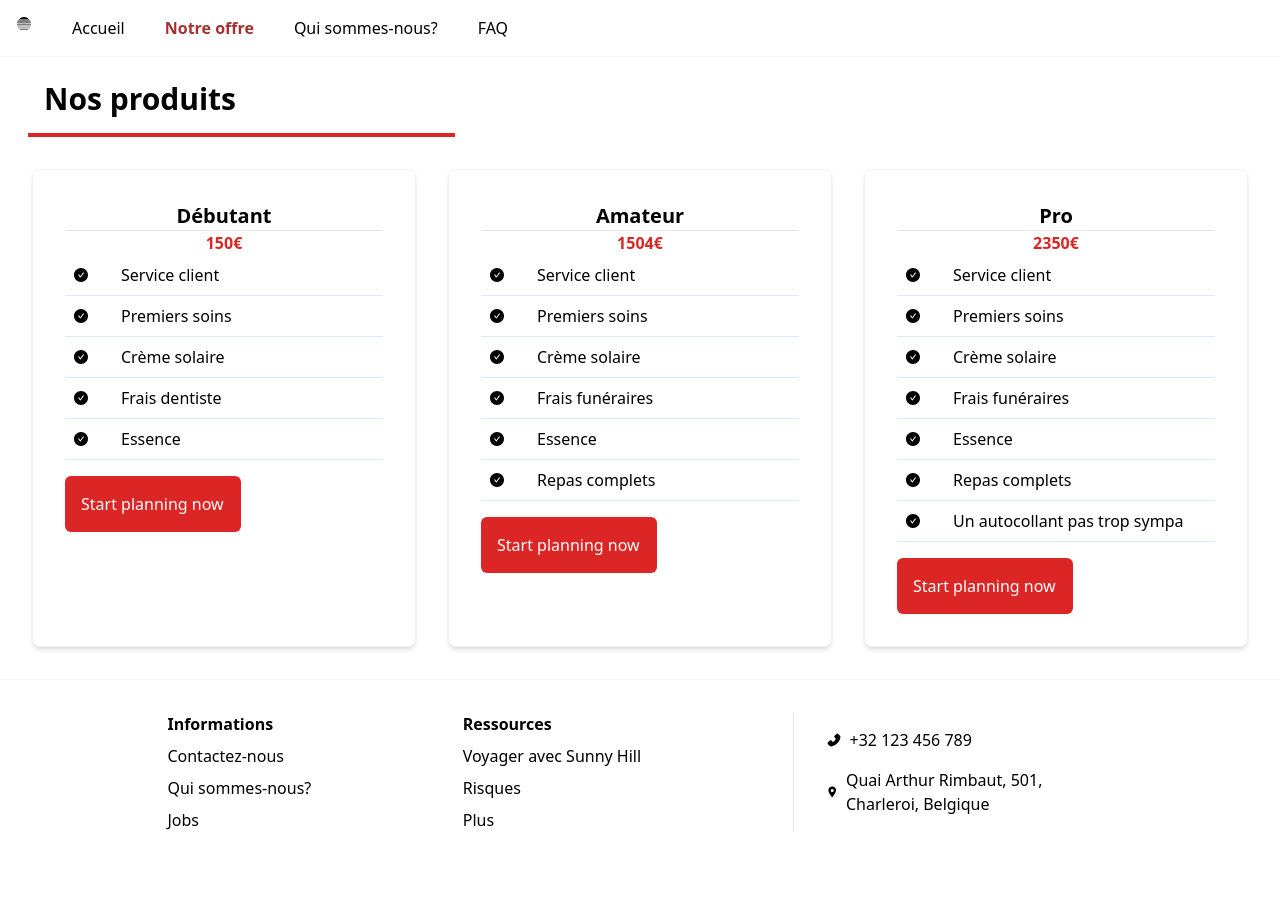
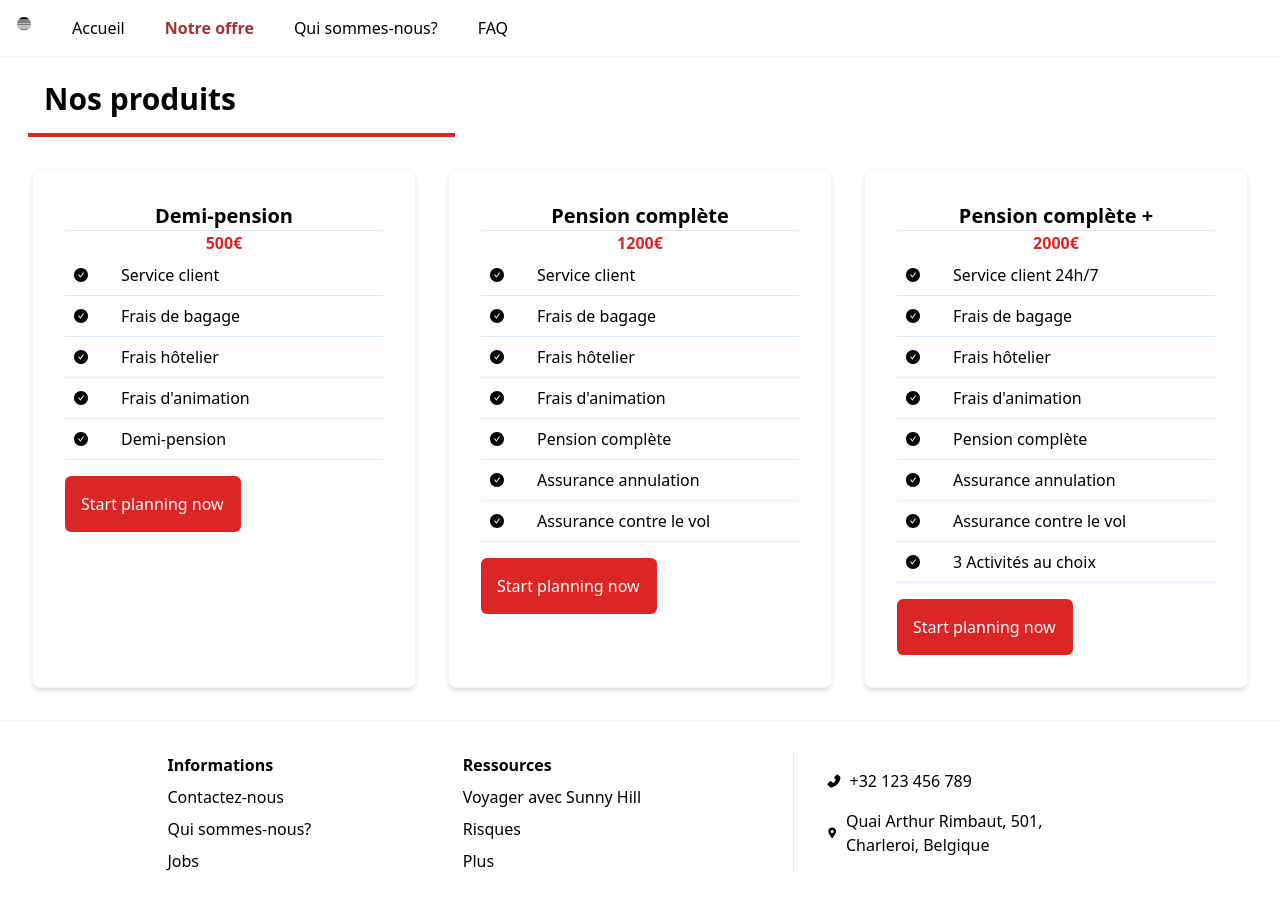
Before and after one commit to nathvda/SunnyHillAgency, a React (Vite) app: page /product in a window 1280 px wide. Before the commit the page ends 864 px from the top, so only its background shows below. Built offline with nearby package versions, Linux system fonts and the light colour scheme.

Commit message:
Replacing the dummy text

```diff
--- a/src/Greetings.tsx
+++ b/src/Greetings.tsx
@@ -3,8 +3,8 @@ import CallToAction from "./CallToAction";
 const Greetings = () => {
     return (
         <div className="flex flex-col justify-center p-8 gap-8 bg-black bg-hero-background text-white bg-cover h-auto flex-grow">
-            <h1 className="text-4xl font-bold lg:text-7xl">Envolez-vous aujourd'hui</h1>
-            <p className="justify md:w-96 lg:text-2xl">Avec des années d'expérience, l'agence Sunny Hill vous propose une nouvelle expérience inédite : un atterrissage sur le soleil. Réservez aujourd'hui, vous ne le regretterez pas : satisfait ou remboursés.</p>
+            <h1 className="text-4xl font-bold lg:text-7xl">Envie de voyager?</h1>
+            <p className="justify md:w-96 lg:text-2xl">Avec des années d'expérience, l'agence Sunny Hill mets à votre service son équipe d'experts pour vous permettre de découvrir le monde. Réservez dès aujourd'hui pour obtenir votre package spécial.</p>
             <CallToAction/>
         </div>
     );
--- a/src/Product.tsx
+++ b/src/Product.tsx
@@ -4,23 +4,23 @@ import Titres from "./Titres";
 
 const products = [
     {
-        name: "Débutant",
-        description:"Un premier voyage unique pour découvrir le soleil et savoir ce qui se cache sous la surface.",
-        price: 150,
-        included: ["Service client", "Premiers soins", "Crème solaire", "Frais dentiste", "Essence"]
+        name: "Demi-pension",
+        description:"Un premier voyage découverte parmi un choix de destinations.",
+        price: 500,
+        included: ["Service client", "Frais de bagage", "Frais hôtelier", "Frais d'animation", "Demi-pension"]
     },
     {
-        name: "Amateur",
-        description:"Vous avez déjà participé à l'aventure et vous voulez retenter l'expérience? Rien de plus facile.",
-        price: 1504,
-        included: ["Service client", "Premiers soins", "Crème solaire", "Frais funéraires", "Essence", "Repas complets"]
+        name: "Pension complète",
+        description:"Voyage tout inclus, parmi un choix de destination en Europe.",
+        price: 1200,
+        included: ["Service client", "Frais de bagage", "Frais hôtelier", "Frais d'animation", "Pension complète", "Assurance annulation", "Assurance contre le vol"]
     },
 
     {
-        name: "Pro",
-        description:"On réfléchit ok patientez un peu.",
-        price: 2350,
-        included: ["Service client", "Premiers soins", "Crème solaire", "Frais funéraires", "Essence", "Repas complets", "Un autocollant pas trop sympa"]
+        name: "Pension complète + ",
+        description:"Voyage tout inclus, parmi un choix de destination en Europe, activités inclues.",
+        price: 2000,
+        included: ["Service client 24h/7 ", "Frais de bagage", "Frais hôtelier", "Frais d'animation", "Pension complète", "Assurance annulation", "Assurance contre le vol", "3 Activités au choix"]
     }
 ]
 
```
